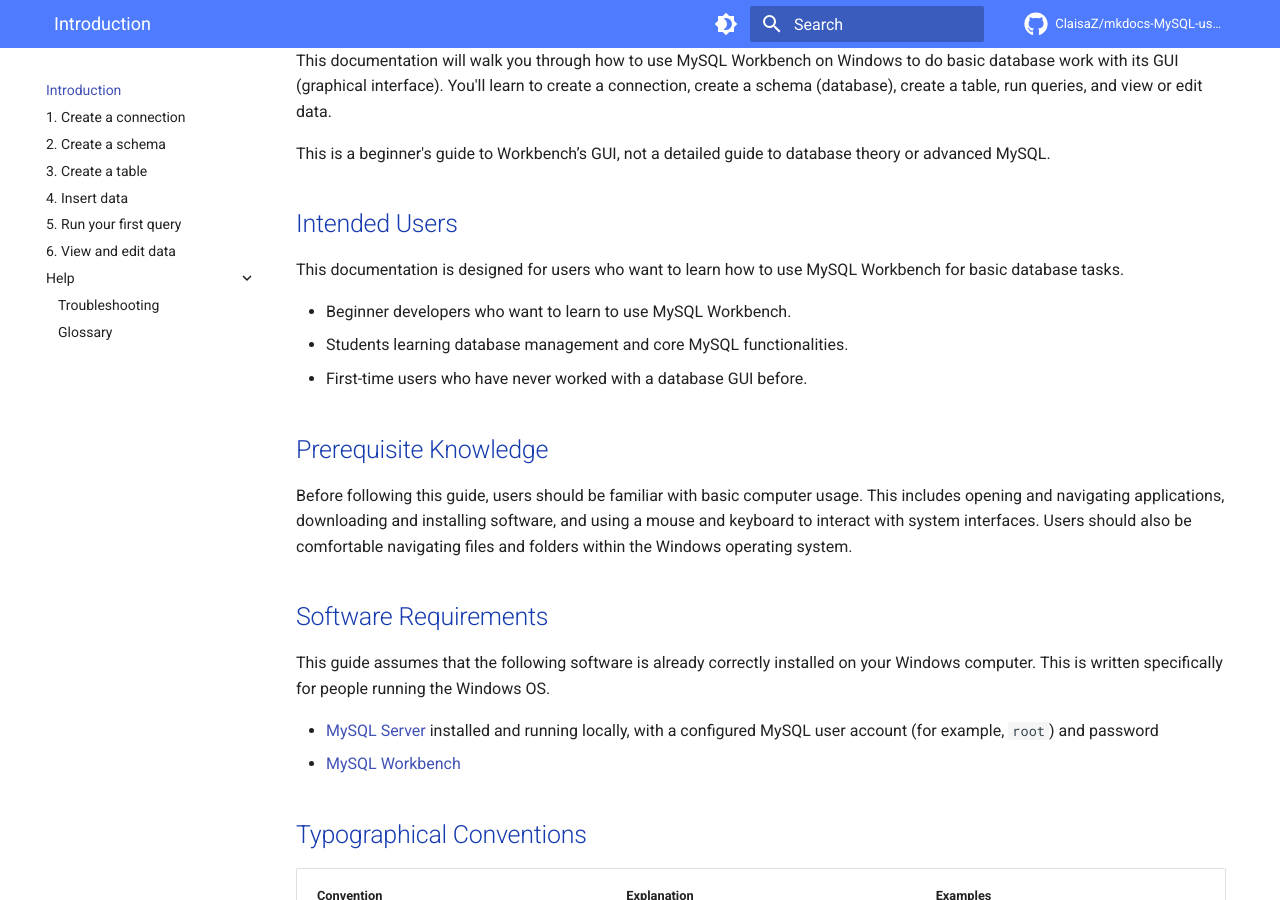
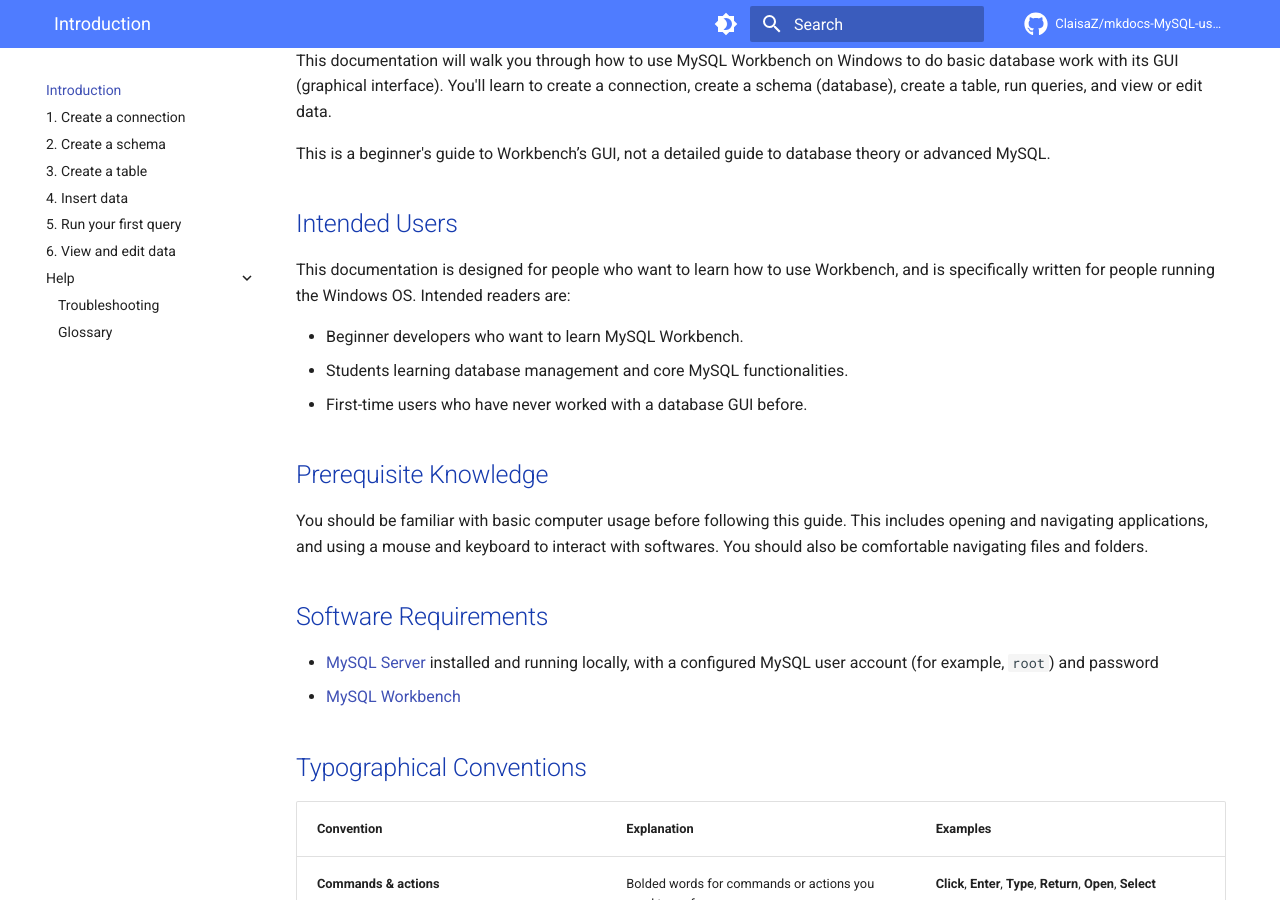
Before and after one commit to ClaisaZ/mkdocs-MySQL-user-guide, an MkDocs documentation site: the page built from docs/index.md, in a window 1280 px wide and 900 px high, scrolled down 229 px. Built offline with MkDocs 1.6.1 and Material for MkDocs 9.7.7, drawn with Linux system fonts in a browser that asks for light colours; comment, search, counter and statistics services are not loaded.

Commit message:
home page updatE

```diff
--- a/docs/index.md
+++ b/docs/index.md
@@ -15,19 +15,17 @@
 
 ## Intended Users
 
-This documentation is designed for users who want to learn how to use MySQL Workbench for basic database tasks.
+This documentation is designed for people who want to learn how to use Workbench, and is specifically written for people running the Windows OS. Intended readers are:
 
-- Beginner developers who want to learn to use MySQL Workbench.
+- Beginner developers who want to learn MySQL Workbench.
 - Students learning database management and core MySQL functionalities.
 - First-time users who have never worked with a database GUI before.
 
 ## Prerequisite Knowledge
 
-Before following this guide, users should be familiar with basic computer usage. This includes opening and navigating applications, downloading and installing software, and using a mouse and keyboard to interact with system interfaces. Users should also be comfortable navigating files and folders within the Windows operating system.
+You should be familiar with basic computer usage before following this guide. This includes opening and navigating applications, and using a mouse and keyboard to interact with softwares. You should also be comfortable navigating files and folders.
 
 ## Software Requirements
-
-This guide assumes that the following software is already correctly installed on your Windows computer. This is written specifically for people running the Windows OS.
 
 - [MySQL Server](https://dev.mysql.com/downloads/installer/) installed and running locally, with a configured MySQL user account (for example, `root`) and password
 - [MySQL Workbench](https://dev.mysql.com/downloads/workbench/)
```
